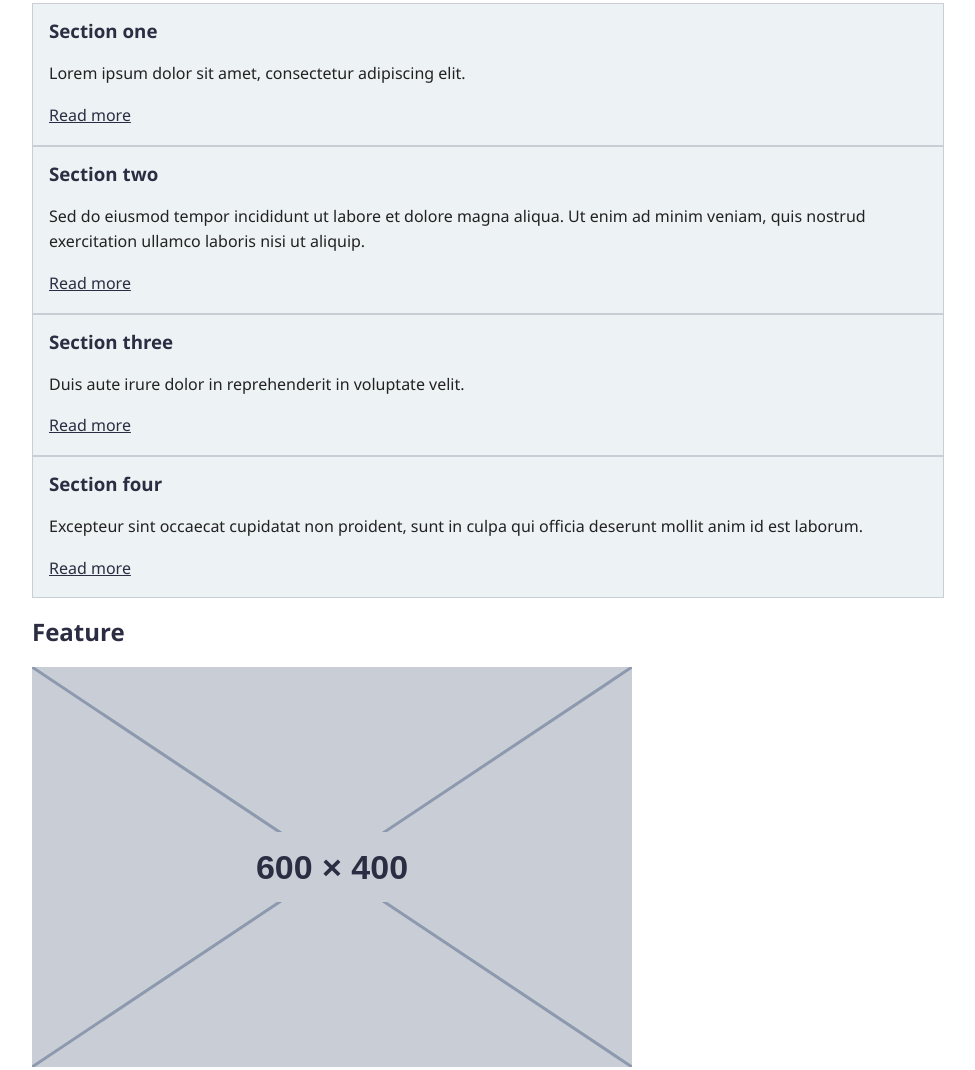
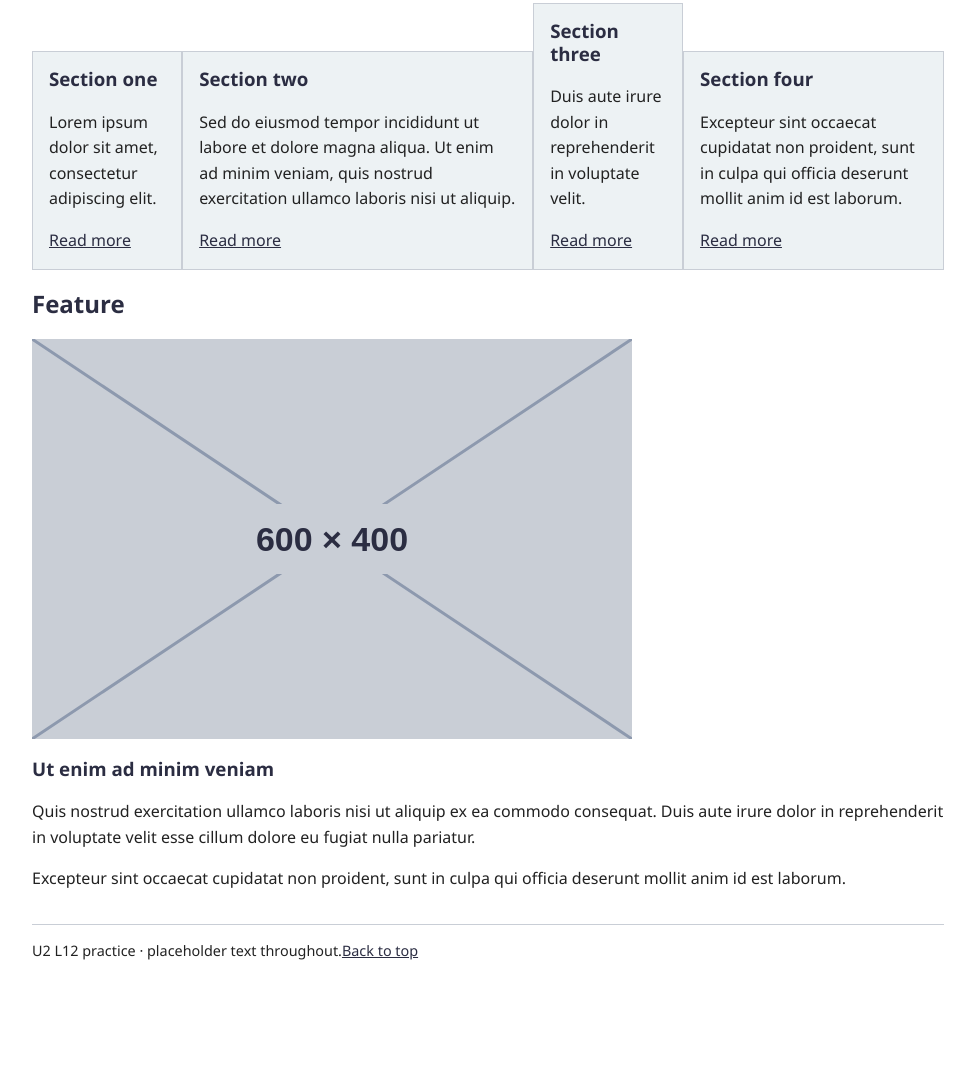
Before and after one commit to pickle948/U12FlexBox, a plain HTML site: page index.html in a window 1280 px wide. Shown: the part 385-1455 px from the top of the page, without its empty margins (152-1127 px from the left). After the commit the page ends 1410 px from the top, so only its background shows below. Drawn offline with Linux system fonts and the light colour scheme.

Commit message:
flexbox1

```diff
--- a/style.css
+++ b/style.css
@@ -88,11 +88,35 @@ nav {
     margin: 1.5rem 0;
     background-color: var(--dark);
     text-align: center;
+    display: flex;
+    justify-content: center;
+    align-items: center;
 
     h1,
     p {
         margin: 0 0 .5rem;
         color: #ffffff;
+    }
+}
+
+.cards {
+    display: flex;
+    flex-wrap: .1rem;
+
+    .card {
+        flex: .1rem .1rem .12rem
+        a; margin-top: auto;
+
+    }
+
+}
+
+.feature {
+    display: flex .1.5rem;
+    align-items: center;
+
+    .words {
+        flex: 1
     }
 }
 
@@ -116,4 +140,6 @@ footer {
     border-top: 1px solid var(--line);
     margin-top: 2rem;
     font-size: .9rem;
+    display: flex;
+    justify-context: space-between;
 }
```
Also changed, not shown: index.html (+1 -2 lines).
